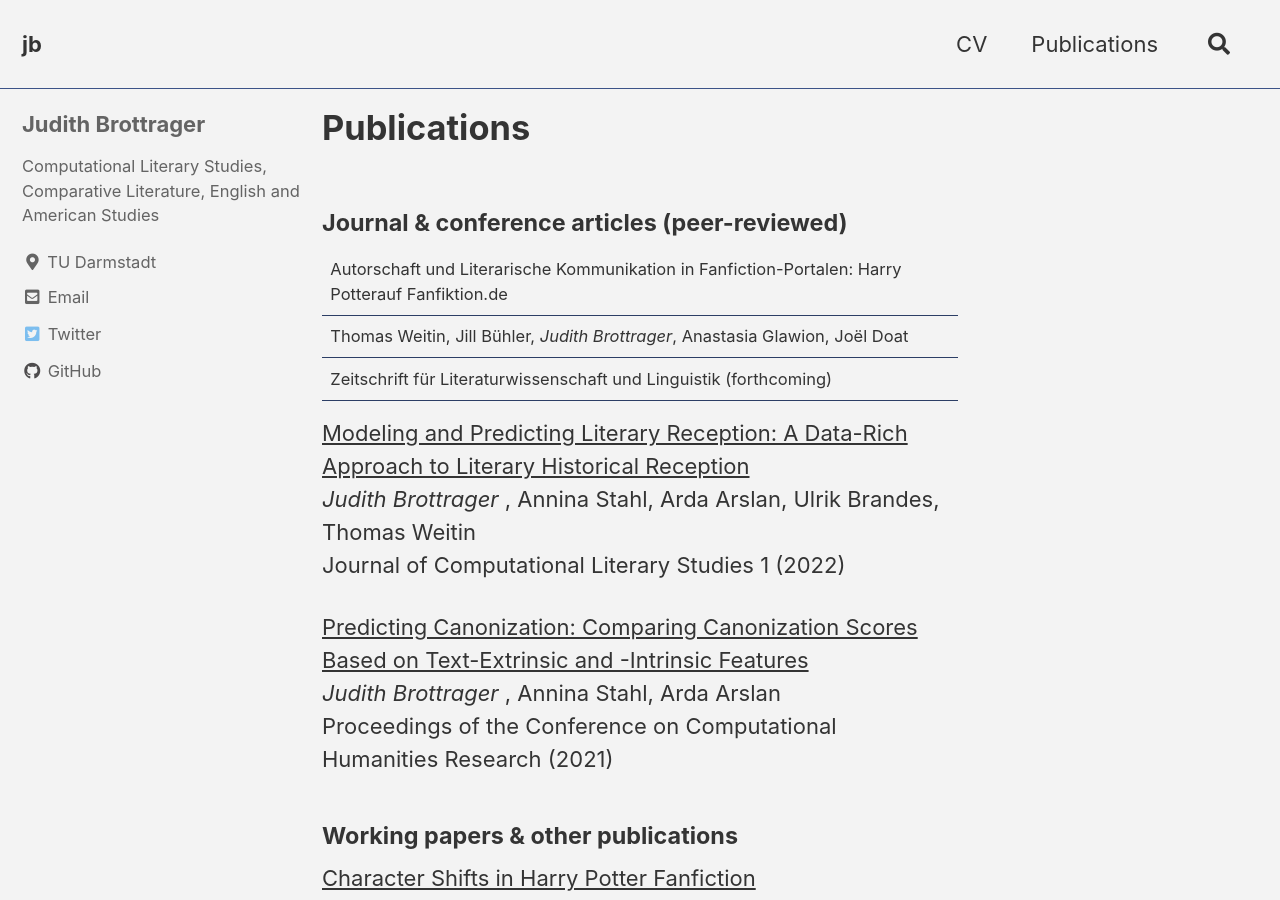
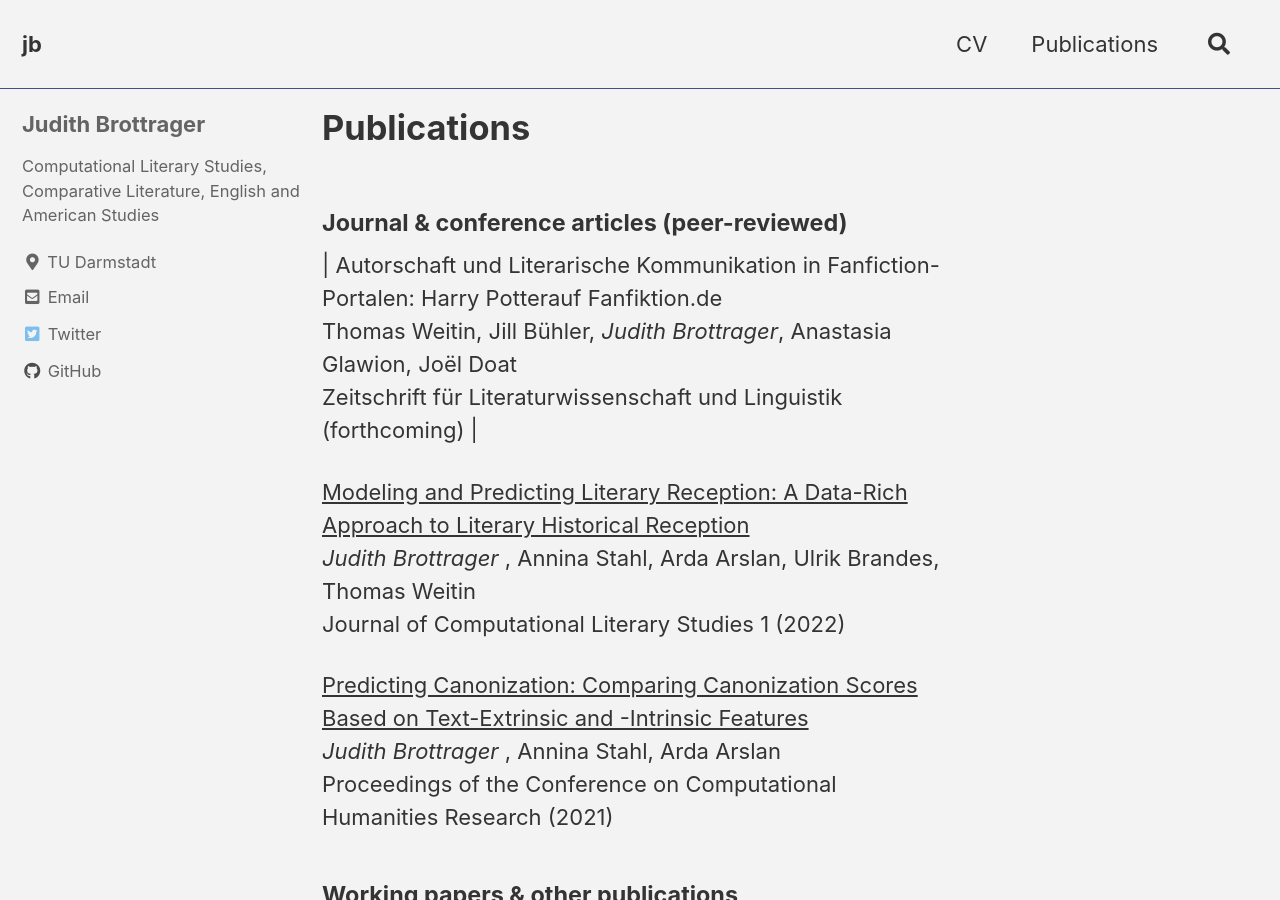
Before and after one commit to jbrottrager/jb, a Jekyll site: the page built from _pages/publications.md, in a window 1280 px wide and 900 px high. Built offline with Jekyll 4.4.1, drawn with Linux system fonts in a browser that asks for light colours; cached includes are drawn as plain includes.

```diff
--- a/_pages/publications.md
+++ b/_pages/publications.md
@@ -7,9 +7,9 @@ author_profile: true
 
 #### Journal & conference articles (peer-reviewed)
 
-| Autorschaft und Literarische Kommunikation in Fanfiction-Portalen: Harry Potterauf Fanfiktion.de |
-| Thomas Weitin, Jill Bühler, *Judith Brottrager*, Anastasia Glawion, Joël Doat |
-| Zeitschrift für Literaturwissenschaft und Linguistik (forthcoming) |
+| Autorschaft und Literarische Kommunikation in Fanfiction-Portalen: Harry Potterauf Fanfiktion.de \
+Thomas Weitin, Jill Bühler, *Judith Brottrager*, Anastasia Glawion, Joël Doat \
+Zeitschrift für Literaturwissenschaft und Linguistik (forthcoming) |
 
 [Modeling and Predicting Literary Reception: A Data-Rich Approach to Literary Historical Reception](https://jcls.io/article/id/95/) \
 *Judith Brottrager* , Annina Stahl, Arda Arslan, Ulrik Brandes, Thomas Weitin \
```
